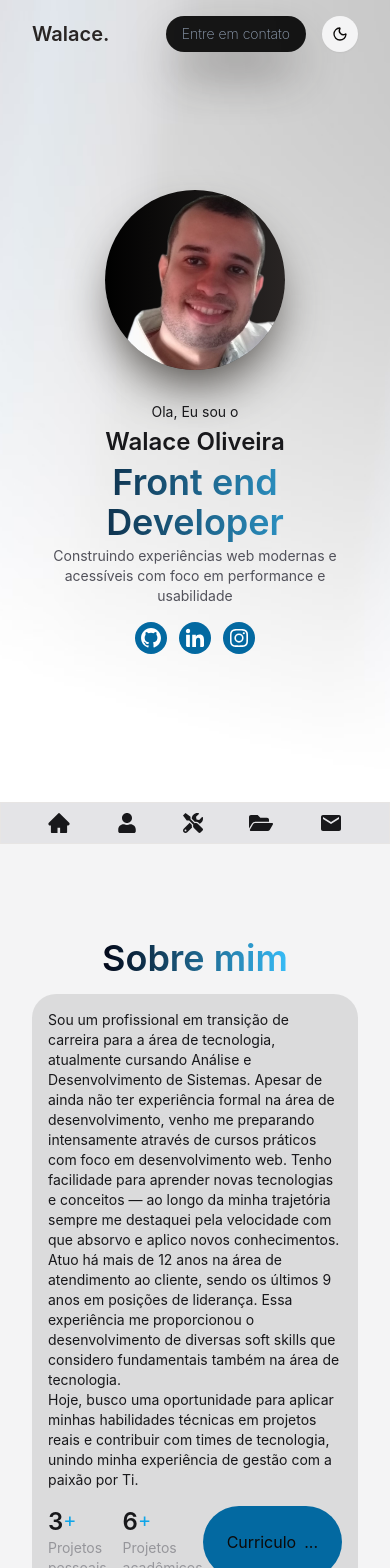
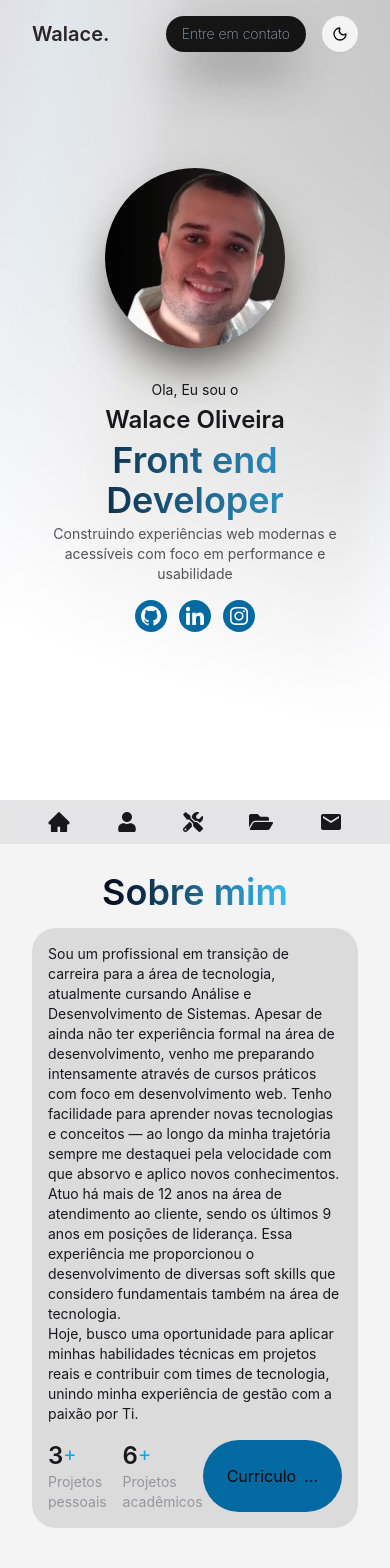
Before and after one commit to walacer72/portfolio-walace, a Next.js app: page / in a window 390 px wide. Shown: the top 1568 px of the page. Built offline with nearby package versions, Linux system fonts and the light colour scheme.

Commit message:
centralizando as sections

```diff
--- a/src/components/Contact.tsx
+++ b/src/components/Contact.tsx
@@ -24,7 +24,7 @@ const Contact = () => {
   }
 
   return (
-    <section id='Contact' className='min-h-screen w-full flex justify-center items-center'>
+    <section id='Contact' className='min-h-[calc(100vh-44px)] md:min-h-screen lg:min-h-screen w-full flex justify-center items-center'>
       <div className="w-full h-full max-w-6xl flex flex-col justify-center items-center p-4">
         <h1 className='bg-gradient-to-r from-slate-950 to-sky-400 dark:from-sky-800 dark:to-sky-50 bg-clip-text text-lg text-center md:text-2xl font-semibold text-transparent'>Procurando alguém para somar no seu time?</h1>
 
--- a/src/components/Home.jsx
+++ b/src/components/Home.jsx
@@ -5,7 +5,7 @@ import { Icons } from './icons';
 const Home = () => {
     return (
         <section id='Home'
-            className="flex min-h-screen w-full items-center justify-center bg-cover bg-center
+            className="flex min-h-[calc(100vh-44px)] md:min-h-screen lg:min-h-screen w-full items-center justify-center bg-cover bg-center
              bg-[url('/bgAuroraLight.jpg')] dark:bg-[url('/bgAuroraBlack.jpg')]"
         >
             <div className="flex flex-col items-center md:flex-row justify-center gap-8 p-5 text-center z-10">
@@ -28,7 +28,7 @@ const Home = () => {
                     <Icons />
                 </aside>
 
-                <div className="flex md:hidden lg:hidden fixed bottom-0 left-0 right-0 justify-center items-center border-t border bg-zinc-200 dark:bg-black">
+                <div className="flex md:hidden lg:hidden fixed bottom-0 left-0 right-0 h-11 justify-center items-center border-t border bg-zinc-200 dark:bg-black">
                     <Menu />
                 </div>
 
--- a/src/components/Project.tsx
+++ b/src/components/Project.tsx
@@ -13,7 +13,7 @@ const Project = () => {
 
   return (
 
-    <section id='Projects' className='min-h-screen w-full flex justify-center items-center'>
+    <section id='Projects' className='min-h-[calc(100vh-44px)] md:min-h-screen lg:min-h-screen w-full flex justify-center items-center'>
       <div className="w-full h-full max-w-6xl flex flex-col items-center justify-center gap-2 p-4 mt-28 md:p-0">
 
         <h1 className='bg-gradient-to-r from-slate-950 to-sky-400 dark:from-sky-800 dark:to-sky-50 bg-clip-text font-semibold text-transparent text-4xl'>
--- a/src/components/Skills.jsx
+++ b/src/components/Skills.jsx
@@ -7,7 +7,7 @@ const Skills = () => {
   const habilidades = Habilidades;
 
   return (
-    <div id='Skills' className='w-screen flex items-center justify-center min-h-screen md:mt-0 lg:mt-0 py-28 px-4 md:p-6 lg:p-10 '>
+    <div id='Skills' className='w-screen flex items-center justify-center min-h-[calc(100vh-44px)] md:min-h-screen lg:min-h-screen md:mt-0 lg:mt-0 py-28 px-4 md:p-6 lg:p-10 '>
 
       <div className="h-full w-full max-w-6xl text-slate-400 flex flex-col items-center mt-8 justify-center gap-44 md:gap-20 p-4 md:p-6 lg:p-10">
 
--- a/src/components/about.tsx
+++ b/src/components/about.tsx
@@ -4,7 +4,7 @@ export const Aboult = () => {
 
 
     return (
-        <div id='About' className="min-h-screen w-screen flex justify-center items-center">
+        <div id='About' className="min-h-[calc(100vh-44px)] md:min-h-screen lg:min-h-screen w-screen flex justify-center items-center">
             <div className="flex flex-col gap-4 md:gap-8 justify-center items-center w-full max-w-6xl p-4 md:p-8 mx-4">
                 <h1 className="bg-gradient-to-r from-slate-950 to-sky-400 dark:from-sky-800 dark:to-sky-50 bg-clip-text text-4xl font-semibold text-transparent">Sobre mim</h1>
                 <div className="flex flex-col md:gap-8 p-4 md:p-8 bg-[rgba(0,0,0,0.1)] dark:bg-[rgba(0,0,0,0.5)] rounded-3xl">
```
